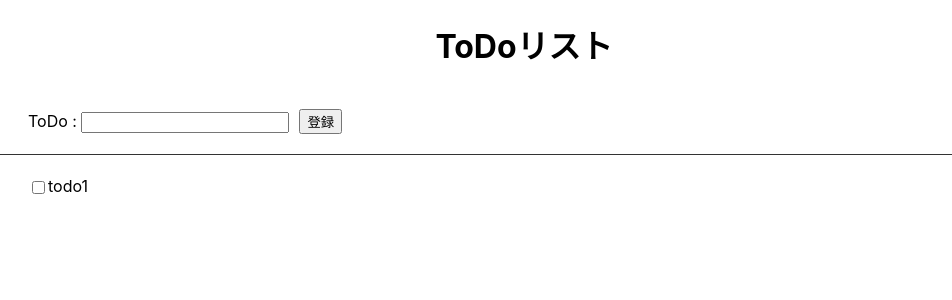
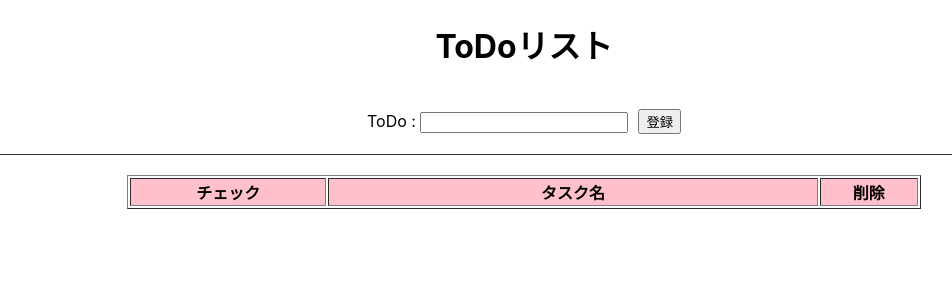
Before and after one commit to HarukaM0704/lesson, a React (Create React App) app in the folder todolist/: page / in a window 1280 px wide. Shown: the top 300 px of the page, without its empty margins (116-1068 px from the left). Built offline with nearby package versions, Linux system fonts and the light colour scheme.

Commit message:
delete add

```diff
--- a/todolist/src/App.css
+++ b/todolist/src/App.css
@@ -10,6 +10,7 @@ header h1{
 .add-wrapper {
   border-bottom: 1px solid #333;
   padding: 20px;
+  text-align: center;
 }
 
 .add-wrapper input {
@@ -25,8 +26,26 @@ header h1{
 }
 
 /*チェックボックスとテキストを同じ高さにする（垂直方向の中心をそろえる）*/
-.list-wrapper input,
-.list-wrapper label
+.list-wrapper input
 {
   vertical-align: middle;
 }
+
+table {
+  width: 80%;
+  margin: 0 auto;
+}
+
+.check {
+  width: 20%;
+  text-align: center;
+}
+
+.task {
+  width: 50%;
+}
+
+.delete {
+  width: 10%;
+  text-align: center;
+}
--- a/todolist/src/TodoAdd.js
+++ b/todolist/src/TodoAdd.js
@@ -5,8 +5,14 @@ import './App.css'
 
 function TodoAdd() {
     const [todos,setTodos] = useState([
-        {id: 1, name: "todo1", completed:false}
+  //      {id: 1, name: "todo1", completed:false}
     ])
+
+    const deleteTask = (e) => {
+        setTodos(
+            todos.filter((todo,index) => (todo.id !== e.currentTarget.parentNode.parentNode.getAttribute('mykey')))
+        )
+    }
 
     const [inputValue, setInputValue] = useState('')
 
@@ -18,7 +24,7 @@ function TodoAdd() {
         if(inputValue !== ''){
             return(
                 setTodos((prevTodos) => {
-                    return [...prevTodos,{id:uuidv4(), name: inputValue, completed:false}]
+                    return [...prevTodos,{id:uuidv4(), name: inputValue}]
                 })
             )
         }
@@ -32,7 +38,10 @@ function TodoAdd() {
                 <button onClick={handleAddTodo}>登録</button>
             </div>
         </div>
-        <TodoList todos={todos}/>
+        <TodoList
+            todos={todos}
+            deleteTask={deleteTask}
+        />
         </>
     );
 }
--- a/todolist/src/TodoList.js
+++ b/todolist/src/TodoList.js
@@ -1,20 +1,26 @@
 import React from "react";
 import './App.css';
 
-const TodoList = ({ todos }) => {
+const TodoList = ({ todos,deleteTask }) => {
     return (
         <div className="list-wrapper">
             <div className="container">
-                {todos.map(todo => {
-                    return (
-                        <div key={todo.id}>
-                            <label>
-                                <input type="checkbox"/>
-                                {todo.name}
-                            </label>
-                        </div>
-                    )
-                })}
+                <table border={1}>
+                    <tr bgcolor="pink">
+                        <th className="check">チェック</th>
+                        <th className="task">タスク名</th>
+                        <th className="delete">削除</th>
+                    </tr>
+                    {todos.map(todo => {
+                        return (
+                            <tr mykey={todo.id}>
+                                <td className="check"><input type="checkbox"/></td>
+                                <td className="task">{todo.name}</td>
+                                <td className="delete"><button onClick={deleteTask}>✖</button></td>
+                            </tr>
+                        )
+                    })}
+                </table>
             </div>
         </div>
     )
```
